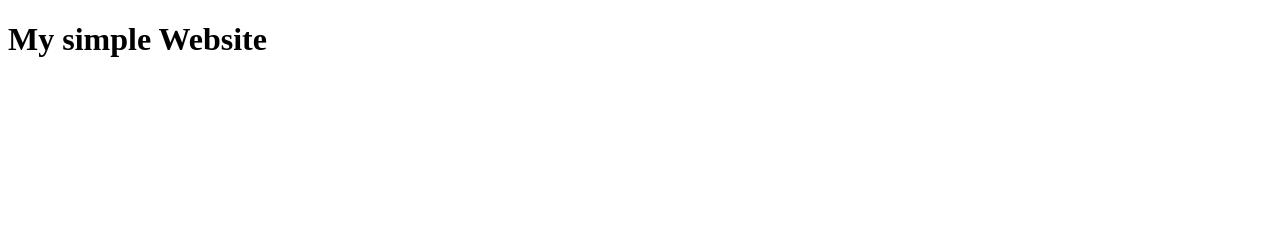
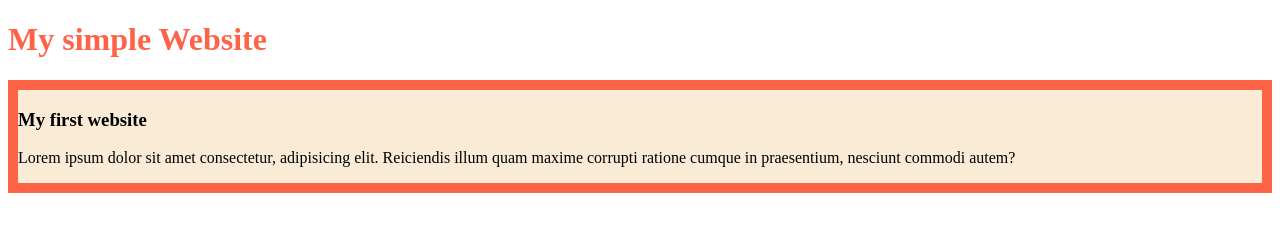
Before and after one commit to tomalhossen78/my-first-website, a plain HTML site: page index.html in a window 1280 px wide. Drawn offline with Linux system fonts and the light colour scheme.

Commit message:
added the first blog

```diff
--- a/index.html
+++ b/index.html
@@ -5,8 +5,13 @@
     <meta charset="UTF-8">
     <meta name="viewport" content="width=device-width, initial-scale=1.0">
     <title>My simple website</title>
+    <link rel="stylesheet" href="style/style.css">
 </head>
 <body>
     <h1>My simple Website</h1>
+    <div>
+        <h3>My first website</h3>
+        <p>Lorem ipsum dolor sit amet consectetur, adipisicing elit. Reiciendis illum quam maxime corrupti ratione cumque in praesentium, nesciunt commodi autem?</p>
+    </div>
 </body>
 </html>
--- /dev/null
+++ b/style/style.css
@@ -0,0 +1,7 @@
+div{
+    border: 10px solid tomato;
+    background-color: antiquewhite;
+}
+h1{
+    color: tomato;
+}
```
